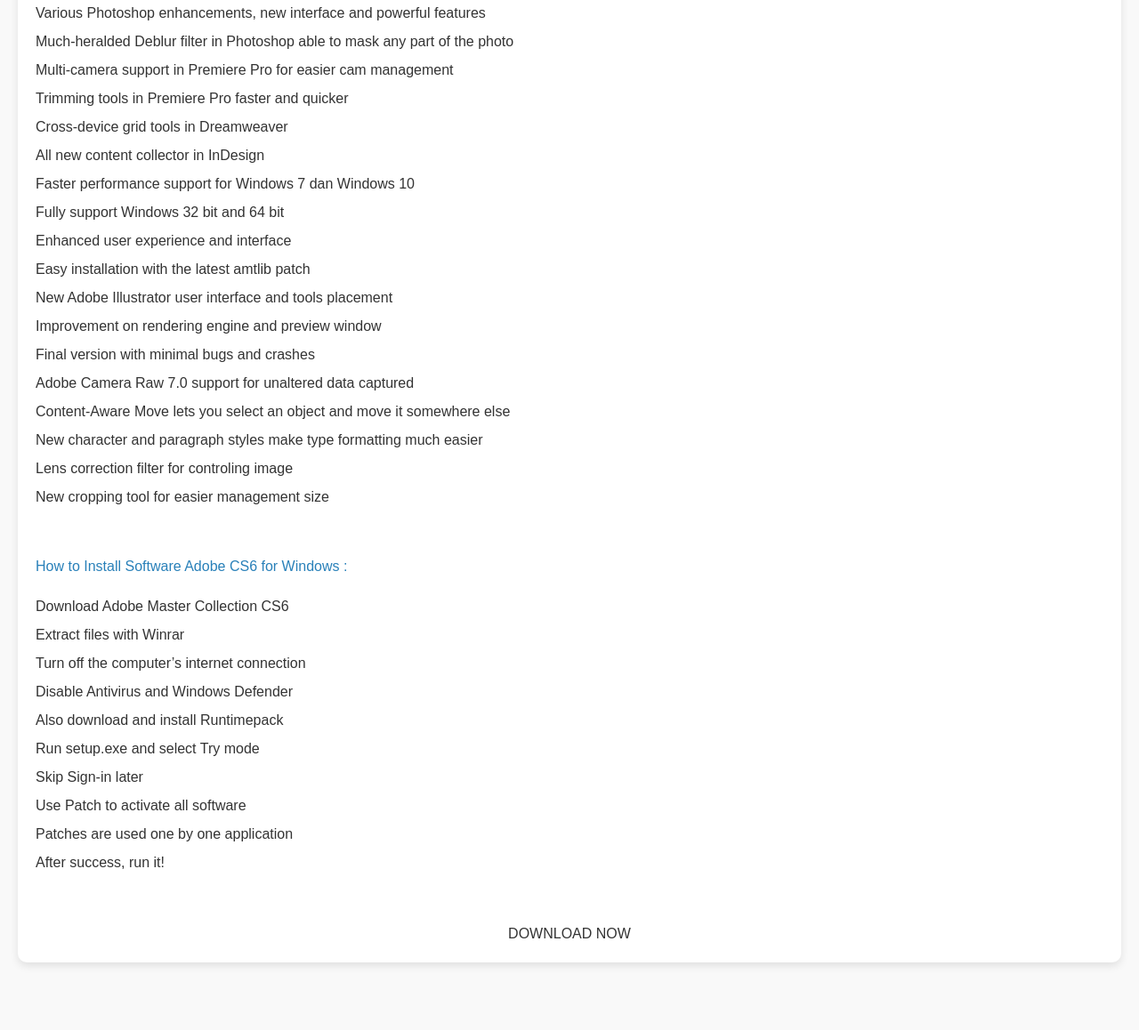
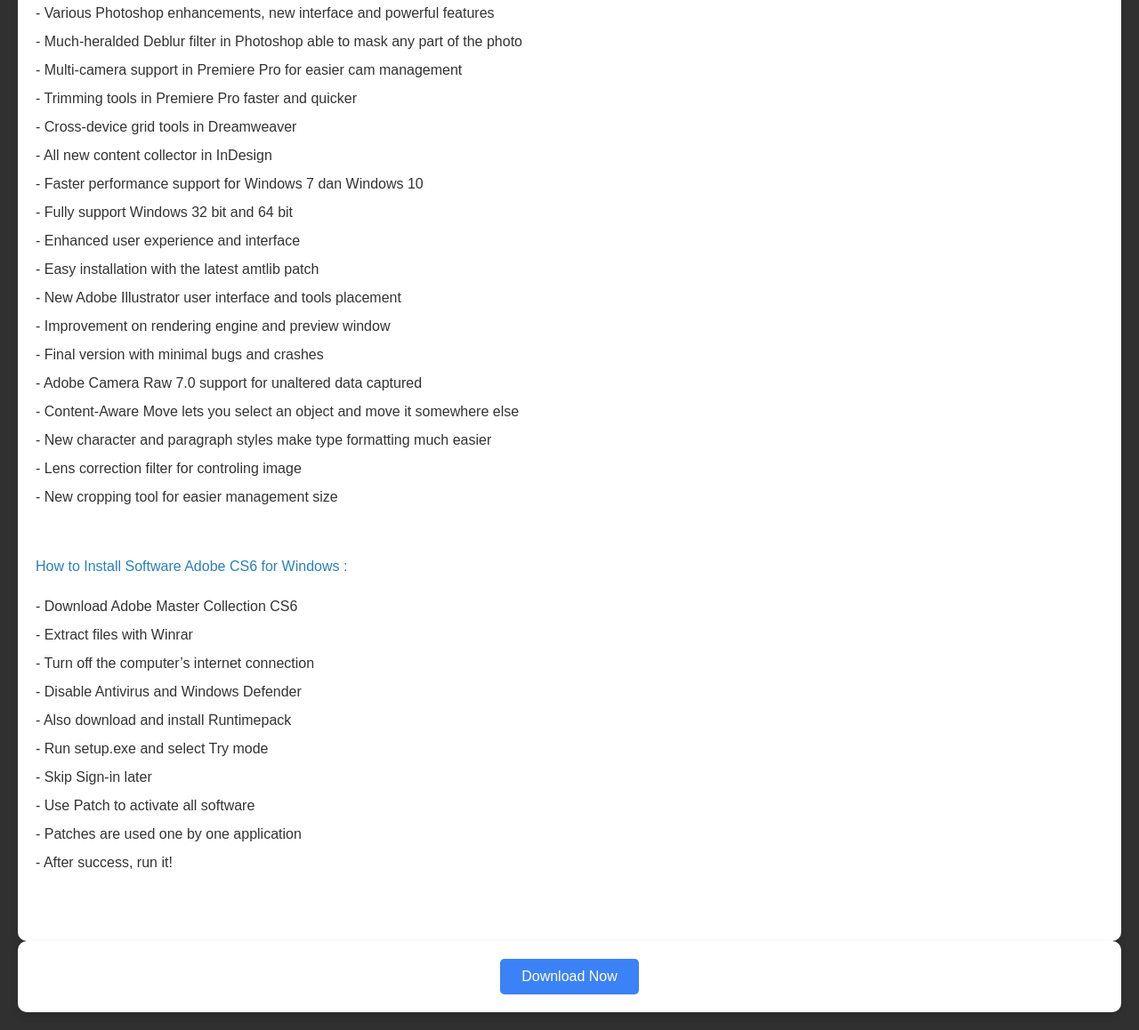
Before and after one commit to blacktechno2025/blacktechno, a plain HTML site: page content/adobecs6/adobecs6.html in a window 1280 px wide. Shown: the part 1152-2310 px from the top of the page at 89% size. Before the commit the page ends 2254 px from the top, so only its background shows below. Drawn offline with nearby package versions, Linux system fonts and the light colour scheme; files that its build step writes are made by us from their sources; a script that the page names is missing; files whose address does not match are found by name.

Commit message:
Add files via upload

```diff
--- a/content/adobecs6/adobecs6.html
+++ b/content/adobecs6/adobecs6.html
@@ -38,7 +38,7 @@
         /* Custom styling for better readability */
         body {
             font-family: 'Arial', sans-serif;
-            background-color: #f9f9f9;
+            background-color: #303030;
             color: #333;
             line-height: 1.8;
             padding: 20px;
@@ -89,7 +89,19 @@
             color: #555;
             margin: 20px 0;
         }
+
+
+        .nav-item a {
+          color: black;
+        }
+
+        .nav-item a:hover {
+          color: black;
+        }
+
     </style>
+
+<script async="async" data-cfasync="false" src="//pl26137949.effectiveratecpm.com/b0aaaa6a38b1230265a108831212ee11/invoke.js"></script>
 
 </head>
 
@@ -98,7 +110,7 @@
     <header class="bg-stone-600 text-white py-4">
         <div class="container mx-auto flex justify-between items-center px-6">
             <h1 class="text-2xl font-bold">BlackTechno</h1>
-            <button id="menu-toggle" class="md:hidden text-white text-2xl">☰</button>
+            <button id="menu-toggle" class="md:hidden text-white text-2xl text-black hover:text-black active">☰</button>
             <nav id="menu" class="hidden md:flex md:space-x-6 absolute md:relative top-16 md:top-0 left-0 w-full md:w-auto bg-blue-600 md:bg-transparent text-center md:text-left">
                 <ul class="flex flex-col md:flex-row md:space-x-6 w-full">
               <li class="nav-item">
@@ -108,10 +120,10 @@
                 <a class="block py-2 md:py-0 hover:underline" href="./../software.html">Software</a>
               </li>
               <li class="nav-item">
-                <a class="block py-2 md:py-0 hover:underline" href="./../index.html">Services</a>
+                <a class="block py-2 md:py-0 hover:underline" href="../../index.html">Services</a>
               </li>
               <li class="nav-item">
-                <a class="block py-2 md:py-0 hover:underline" href="./../index.html">About</a>
+                <a class="block py-2 md:py-0 hover:underline" href="../../index.html">About</a>
               </li>
               <form class="form-inline">
                 <button class="btn  my-2 my-sm-0 nav_search-btn" type="submit">
@@ -127,6 +139,7 @@
 
 
   <!-- Content -->
+<div id="container-b0aaaa6a38b1230265a108831212ee11"></div>
 
 <div class="container">
 
@@ -144,54 +157,59 @@ The software's features and user interface are largely the same as those of the
 <h2>Adobe Master Collection CS6 Features Review :</h2>
 <br>
 <ul>
-<li>Various Photoshop enhancements, new interface and powerful features</li>
-<li>Much-heralded Deblur filter in Photoshop able to mask any part of the photo</li>
-<li>Multi-camera support in Premiere Pro for easier cam management</li>
-<li>Trimming tools in Premiere Pro faster and quicker</li>
-<li>Cross-device grid tools in Dreamweaver</li>
-<li>All new content collector in InDesign</li>
-<li>Faster performance support for Windows 7 dan Windows 10</li>
-<li>Fully support Windows 32 bit and 64 bit</li>
-<li>Enhanced user experience and interface</li>
-<li>Easy installation with the latest amtlib patch</li>
-<li>New Adobe Illustrator user interface and tools placement</li>
-<li>Improvement on rendering engine and preview window</li>
-<li>Final version with minimal bugs and crashes</li>
-<li>Adobe Camera Raw 7.0 support for unaltered data captured</li>
-<li>Content-Aware Move lets you select an object and move it somewhere else</li>
-<li>New character and paragraph styles make type formatting much easier</li>
-<li>Lens correction filter for controling image</li>
-<li>New cropping tool for easier management size</li>
+<li>- Various Photoshop enhancements, new interface and powerful features</li>
+<li>- Much-heralded Deblur filter in Photoshop able to mask any part of the photo</li>
+<li>- Multi-camera support in Premiere Pro for easier cam management</li>
+<li>- Trimming tools in Premiere Pro faster and quicker</li>
+<li>- Cross-device grid tools in Dreamweaver</li>
+<li>- All new content collector in InDesign</li>
+<li>- Faster performance support for Windows 7 dan Windows 10</li>
+<li>- Fully support Windows 32 bit and 64 bit</li>
+<li>- Enhanced user experience and interface</li>
+<li>- Easy installation with the latest amtlib patch</li>
+<li>- New Adobe Illustrator user interface and tools placement</li>
+<li>- Improvement on rendering engine and preview window</li>
+<li>- Final version with minimal bugs and crashes</li>
+<li>- Adobe Camera Raw 7.0 support for unaltered data captured</li>
+<li>- Content-Aware Move lets you select an object and move it somewhere else</li>
+<li>- New character and paragraph styles make type formatting much easier</li>
+<li>- Lens correction filter for controling image</li>
+<li>- New cropping tool for easier management size</li>
 </ul>
 <br>
 <br>
 <h2>How to Install Software Adobe CS6 for Windows :</h2>
 <br>
 <ul>
-<li>Download Adobe Master Collection CS6</li>
-<li>Extract files with Winrar</li>
-<li>Turn off the computer’s internet connection</li>
-<li>Disable Antivirus and Windows Defender</li>
-<li>Also download and install Runtimepack</li>
-<li>Run setup.exe and select Try mode</li>
-<li>Skip Sign-in later</li>
-<li>Use Patch to activate all software</li>
-<li>Patches are used one by one application</li>
-<li>After success, run it!</li>
+<li>- Download Adobe Master Collection CS6</li>
+<li>- Extract files with Winrar</li>
+<li>- Turn off the computer’s internet connection</li>
+<li>- Disable Antivirus and Windows Defender</li>
+<li>- Also download and install Runtimepack</li>
+<li>- Run setup.exe and select Try mode</li>
+<li>- Skip Sign-in later</li>
+<li>- Use Patch to activate all software</li>
+<li>- Patches are used one by one application</li>
+<li>- After success, run it!</li>
 </ul>
 
 <br>
 <br>
+</div>
+
+<div class="container">
 <center>
-<div class="btn-box">
-  <a href="#" class="btn1">
-    DOWNLOAD NOW
-  </a>
+<a href="https://www.google.com" target="_blank">
+  <button class="bg-blue-500 text-white px-4 py-2 rounded-lg hover:bg-blue-700 transition">
+    Download Now
+  </button>
+</a>
+</center>
 </div>
-</center>
+
+<div id="container-b0aaaa6a38b1230265a108831212ee11"></div>
 
 
-</div>
 
   <!-- end Content -->
 
```
